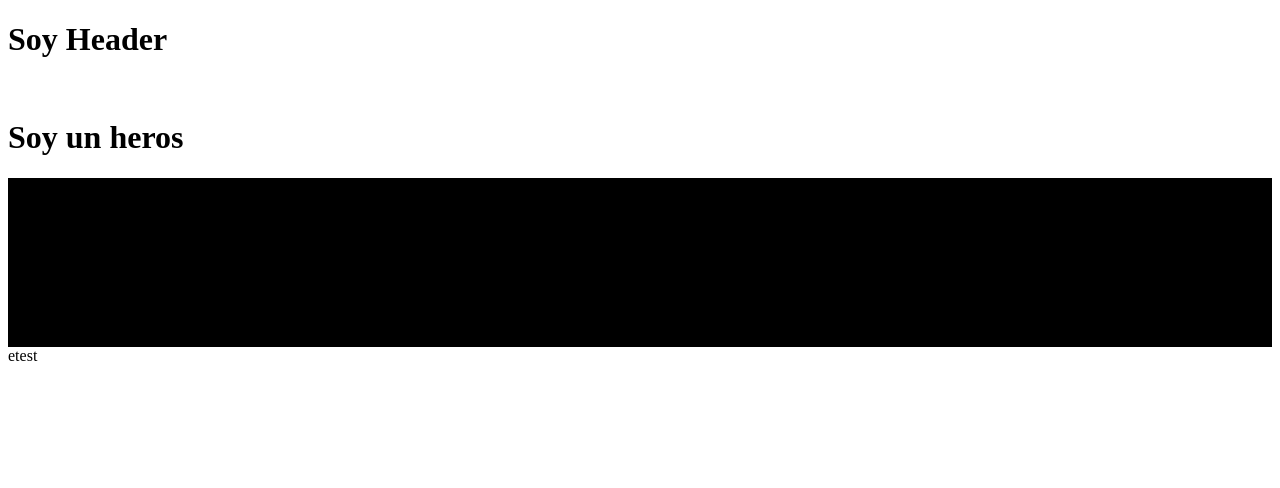
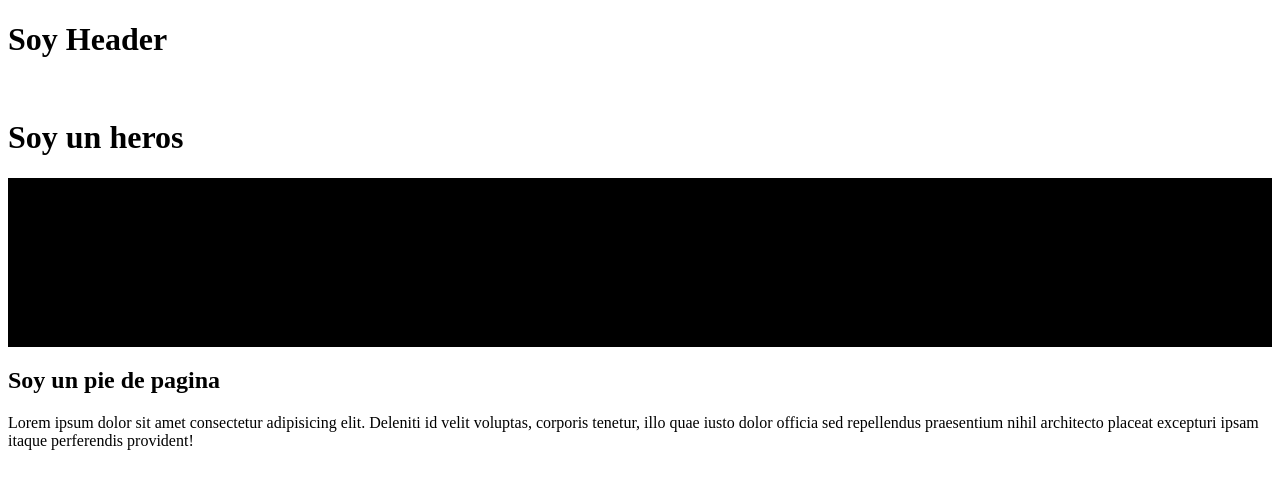
Before and after one commit to matiasbenary/ramita, a plain HTML site: page index.html in a window 1280 px wide. Drawn offline with Linux system fonts and the light colour scheme.

Commit message:
Se agrego el footer

```diff
--- a/index.html
+++ b/index.html
@@ -34,6 +34,18 @@
         </div>
       </div>
     </main>
-    <footer>etest</footer>
+    <footer>
+      <div class="footer">
+        <div class="footer__title"><h2>Soy un pie de pagina</h2></div>
+        <div class="footer__body">
+          <p>
+            Lorem ipsum dolor sit amet consectetur adipisicing elit. Deleniti id
+            velit voluptas, corporis tenetur, illo quae iusto dolor officia sed
+            repellendus praesentium nihil architecto placeat excepturi ipsam
+            itaque perferendis provident!
+          </p>
+        </div>
+      </div>
+    </footer>
   </body>
 </html>
```
Also changed, not shown: styles/components/_footer.scss (added).
